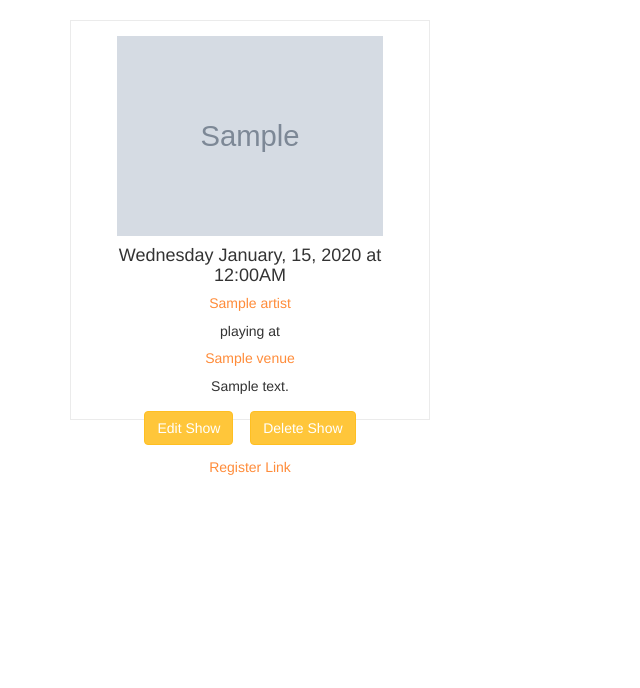
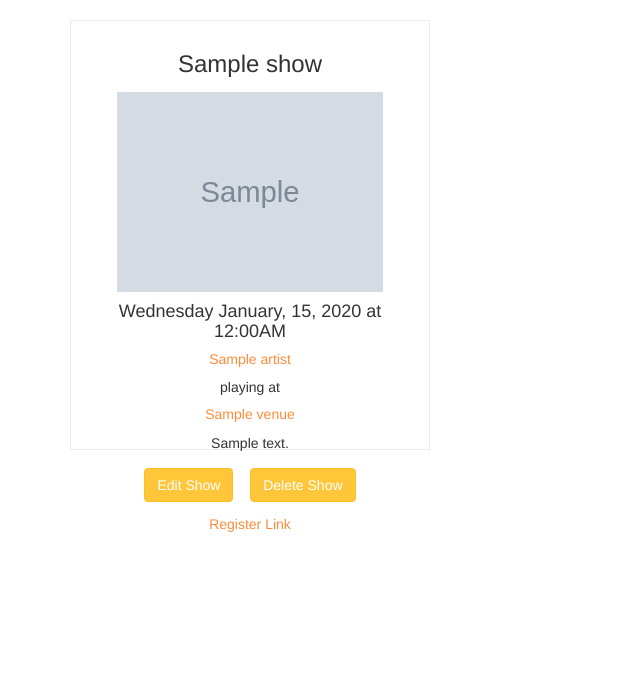
Before and after one commit to enasawwad1/fyyur, a Flask app: page /shows in a window 1280 px wide. Shown: the part 60-748 px from the top of the page, without its empty margins (0-640 px from the left). Run offline with Flask 2, Linux system fonts and the light colour scheme; tables that the repository leaves empty hold one stand-in row (values such as "Sample post"); grey boxes marked "Sample" are stand-in pictures; some libraries are stand-ins or nearby versions.

Commit message:
finish search function  on city , state,name for venue and artist and name for show

```diff
--- a/app.py
+++ b/app.py
@@ -54,7 +54,6 @@ def index():
 
 @app.route('/venues')
 def venues():
-
     city_state_list = Venue.query.with_entities(Venue.city, Venue.state).distinct().all()
     data = []
     for item in city_state_list:
@@ -80,16 +79,27 @@ def venues():
 
 @app.route('/venues/search', methods=['POST'])
 def search_venues():
-    # TODO: implement search on artists with partial string search. Ensure it is case-insensitive.
-    # seach for Hop should return "The Musical Hop".
-    # search for "Music" should return "The Musical Hop" and "Park Square Live Music & Coffee"
+    data = []
+    venue_search_term = request.form['search_term']
+    current_time = datetime.now().strftime('%Y-%m-%d %H:%S:%M')
+
+    if ',' in venue_search_term:
+        city_search_term = venue_search_term.split(',')[0]
+        state_search_term = venue_search_term.split(',')[1]
+        venue_list = Venue.query.filter(Venue.city.match(city_search_term), Venue.state.match(state_search_term)).all()
+    else:
+        venue_list = Venue.query.filter(Venue.name.match(venue_search_term)).all()
+    for venue in venue_list:
+        data.append({
+            "id": venue.id,
+            "name": venue.name,
+            "num_upcoming_shows": len(
+                [show for show in venue.shows if format_datetime(show.start_time) > current_time]) if len(
+                venue.shows) != 0 else 0,
+        })
     response = {
-        "count": 1,
-        "data": [{
-            "id": 2,
-            "name": "The Dueling Pianos Bar",
-            "num_upcoming_shows": 0,
-        }]
+        "count": len(venue_list),
+        "data": data
     }
     return render_template('pages/search_venues.html', results=response,
                            search_term=request.form.get('search_term', ''))
@@ -261,16 +271,28 @@ def artists():
 
 @app.route('/artists/search', methods=['POST'])
 def search_artists():
-    # TODO: implement search on artists with partial string search. Ensure it is case-insensitive.
-    # seach for "A" should return "Guns N Petals", "Matt Quevado", and "The Wild Sax Band".
-    # search for "band" should return "The Wild Sax Band".
+    data = []
+    artist_search_term = request.form['search_term']
+    current_time = datetime.now().strftime('%Y-%m-%d %H:%S:%M')
+
+    if ',' in artist_search_term:
+        city_search_term = artist_search_term.split(',')[0]
+        state_search_term = artist_search_term.split(',')[1]
+        artist_list = Artist.query.filter(Artist.city.match(city_search_term),
+                                          Artist.state.match(state_search_term)).all()
+    else:
+        artist_list = Artist.query.filter(Artist.name.match(artist_search_term)).all()
+    for artist in artist_list:
+        data.append({
+            "id": artist.id,
+            "name": artist.name,
+            "num_upcoming_shows": len(
+                [show for show in artist.shows if format_datetime(show.start_time) > current_time]) if len(
+                artist.shows) != 0 else 0,
+        })
     response = {
-        "count": 1,
-        "data": [{
-            "id": 4,
-            "name": "Guns N Petals",
-            "num_upcoming_shows": 0,
-        }]
+        "count": len(artist_list),
+        "data": data
     }
     return render_template('pages/search_artists.html', results=response,
                            search_term=request.form.get('search_term', ''))
@@ -490,6 +512,7 @@ def shows():
     for show in shows_list:
         data.append({
             "id": show.id,
+            "title": show.show_title,
             "venue_id": show.venue_id,
             "venue_name": show.Venue.name,
             "artist_id": show.artist_id,
@@ -556,6 +579,32 @@ def delete_show(show_id):
             return jsonify({'success': True})
 
 
+@app.route('/shows/search', methods=['POST'])
+def search_shows():
+    data = []
+    show_search_term = request.form['search_term']
+    shows_list = Show.query.filter(Show.show_title.match(show_search_term)).all()
+    for show in shows_list:
+        data.append({
+            "id": show.id,
+            "title": show.show_title,
+            "venue_id": show.venue_id,
+            "venue_name": show.Venue.name,
+            "artist_id": show.artist_id,
+            "artist_name": show.Artist.name,
+            "artist_image_link": show.Artist.image_link,
+            "start_time": format_datetime(show.start_time),
+            "description": show.description,
+            "register_link": show.register_link
+        })
+    response = {
+        "count": len(shows_list),
+        "data": data
+    }
+    return render_template('pages/search_shows.html', results=response,
+                           search_term=request.form.get('search_term', ''))
+
+
 @app.errorhandler(404)
 def not_found_error(error):
     return render_template('errors/404.html'), 404
--- a/static/css/main.css
+++ b/static/css/main.css
@@ -182,13 +182,13 @@ h2.monospace {
   opacity: 0.7;
 }
 .shows .tile-show {
-  height: 400px;
+  height: 430px;
 }
 .tile {
   text-align: center;
   padding: 15px 25px;
   border: solid 1px #ebebeb;
-  height: 400px;
+  height: 430px;
   margin-bottom: 15px;
 }
 .tile img {
--- a/templates/pages/shows.html
+++ b/templates/pages/shows.html
@@ -12,13 +12,17 @@
 });
         }
 
+
 </script>
 <div class="row shows">
     {%for show in shows %}
     <div class="col-sm-4">
         <div class="tile tile-show">
+                        <h3>{{show.title}}</h3>
+
             <img src="{{ show.artist_image_link }}" alt="Artist Image"/>
             <h4>{{ show.start_time|datetime('full') }}</h4>
+
             <h5><a href="/artists/{{ show.artist_id }}">{{ show.artist_name }}</a></h5>
             <p>playing at</p>
             <h5><a href="/venues/{{ show.venue_id }}">{{ show.venue_name }}</a></h5>
```
Also changed, not shown: templates/pages/search_shows.html (renamed from templates/pages/search_show.html, +6 -1 lines), templates/pages/search_venues.html (indentation only).
